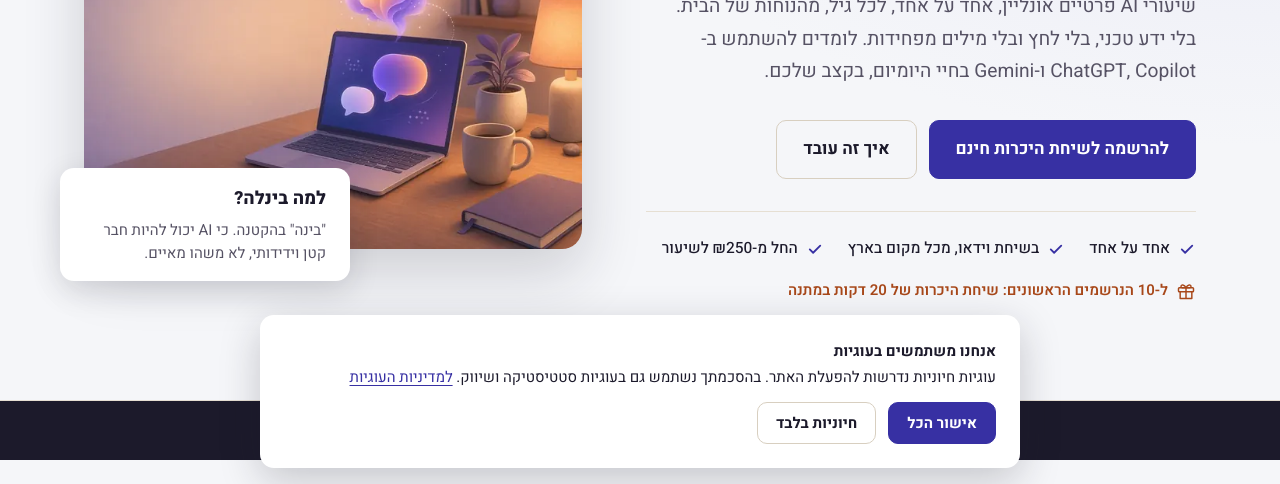
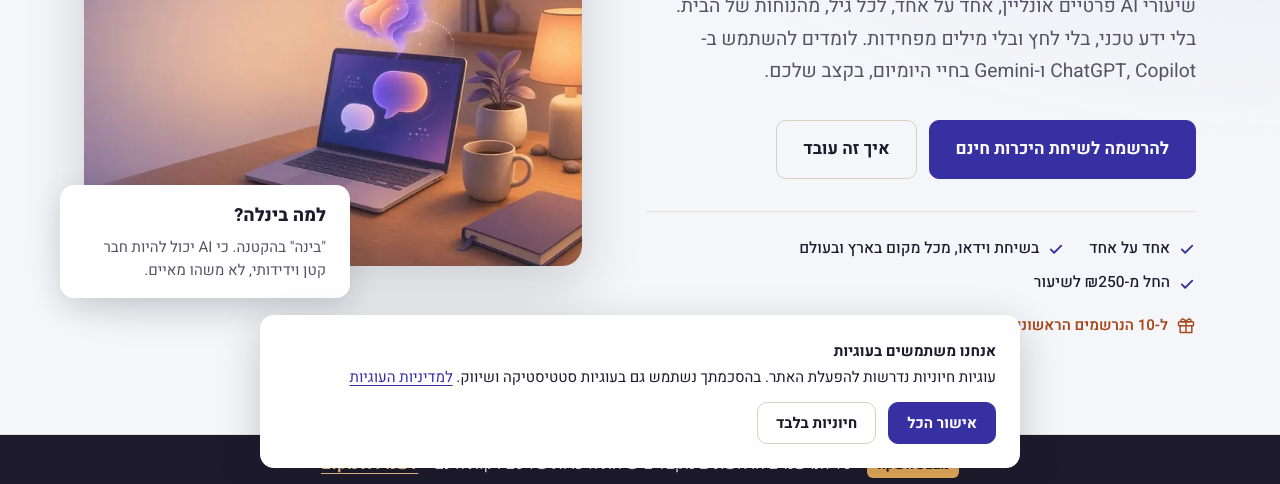
Before and after one commit to Kobiwein/BInaleh, a plain HTML site: page index.html in a window 1280 px wide. Shown: the part 316-800 px from the top of the page. Drawn offline with Linux system fonts and the light colour scheme.

Commit message:
Copy: anywhere in Israel and the world
Co-authored-by: Kobiwein <Kobiwein@users.noreply.github.com>

```diff
--- a/index.html
+++ b/index.html
@@ -24,7 +24,7 @@
 <h1 id="hero-title">בינה מלאכותית,<br><span>בגובה העיניים</span></h1>
 <p class="lead">שיעורי AI פרטיים אונליין, אחד על אחד, לכל גיל, מהנוחות של הבית. בלי ידע טכני, בלי לחץ ובלי מילים מפחידות. לומדים להשתמש ב-ChatGPT, Copilot ו-Gemini בחיי היומיום, בקצב שלכם.</p>
 <div class="cta"><a class="btn" href="#signup">להרשמה לשיחת היכרות חינם</a><a class="btn ghost" href="#how">איך זה עובד</a></div>
-<ul class="trust" aria-label="עיקרי השירות"><li><svg class="ico" viewBox="0 0 24 24" aria-hidden="true" focusable="false"><path d="M5 12.5l4.5 4.5L19 7.5"/></svg>אחד על אחד</li><li><svg class="ico" viewBox="0 0 24 24" aria-hidden="true" focusable="false"><path d="M5 12.5l4.5 4.5L19 7.5"/></svg>בשיחת וידאו, מכל מקום בארץ</li><li><svg class="ico" viewBox="0 0 24 24" aria-hidden="true" focusable="false"><path d="M5 12.5l4.5 4.5L19 7.5"/></svg>החל מ-₪250 לשיעור</li></ul>
+<ul class="trust" aria-label="עיקרי השירות"><li><svg class="ico" viewBox="0 0 24 24" aria-hidden="true" focusable="false"><path d="M5 12.5l4.5 4.5L19 7.5"/></svg>אחד על אחד</li><li><svg class="ico" viewBox="0 0 24 24" aria-hidden="true" focusable="false"><path d="M5 12.5l4.5 4.5L19 7.5"/></svg>בשיחת וידאו, מכל מקום בארץ ובעולם</li><li><svg class="ico" viewBox="0 0 24 24" aria-hidden="true" focusable="false"><path d="M5 12.5l4.5 4.5L19 7.5"/></svg>החל מ-₪250 לשיעור</li></ul>
 <div class="note"><svg class="ico" viewBox="0 0 24 24" aria-hidden="true" focusable="false"><rect x="3" y="8" width="18" height="5" rx="1"/><path d="M5 13v8h14v-8M12 8v13M12 8c-2-4-6-4-6-1.5S10 8 12 8zm0 0c2-4 6-4 6-1.5S14 8 12 8z"/></svg>ל-10 הנרשמים הראשונים: שיחת היכרות של 20 דקות במתנה</div>
 </div>
 <div class="visual">
@@ -68,7 +68,7 @@
 <div class="card price">
 <h3>שיעור פרטי אונליין, אחד על אחד</h3>
 <div class="amt"><small>החל מ-</small>₪250 <small>לשיעור</small></div>
-<ul><li><svg class="ico" viewBox="0 0 24 24" aria-hidden="true" focusable="false"><path d="M5 12.5l4.5 4.5L19 7.5"/></svg>בשיחת וידאו, מכל מקום בארץ</li><li><svg class="ico" viewBox="0 0 24 24" aria-hidden="true" focusable="false"><path d="M5 12.5l4.5 4.5L19 7.5"/></svg>מותאם אישית לגיל ולרמה</li><li><svg class="ico" viewBox="0 0 24 24" aria-hidden="true" focusable="false"><path d="M5 12.5l4.5 4.5L19 7.5"/></svg>צוות מדריכים מנוסים</li><li><svg class="ico" viewBox="0 0 24 24" aria-hidden="true" focusable="false"><path d="M5 12.5l4.5 4.5L19 7.5"/></svg>בלי צורך בידע טכני</li></ul>
+<ul><li><svg class="ico" viewBox="0 0 24 24" aria-hidden="true" focusable="false"><path d="M5 12.5l4.5 4.5L19 7.5"/></svg>בשיחת וידאו, מכל מקום בארץ ובעולם</li><li><svg class="ico" viewBox="0 0 24 24" aria-hidden="true" focusable="false"><path d="M5 12.5l4.5 4.5L19 7.5"/></svg>מותאם אישית לגיל ולרמה</li><li><svg class="ico" viewBox="0 0 24 24" aria-hidden="true" focusable="false"><path d="M5 12.5l4.5 4.5L19 7.5"/></svg>צוות מדריכים מנוסים</li><li><svg class="ico" viewBox="0 0 24 24" aria-hidden="true" focusable="false"><path d="M5 12.5l4.5 4.5L19 7.5"/></svg>בלי צורך בידע טכני</li></ul>
 <p class="fine">המחיר משתנה לפי הוותק של המדריך. כל השיעורים מתקיימים מרחוק. בשלב זה לא מתווסף מע"מ למחיר. התשלום מראש, לפני השיעור.</p>
 <a class="btn" href="#signup">להרשמה לשיחת היכרות חינם</a><br>
 <span class="soon">בקרוב: מסלול ליווי חודשי</span>
```
